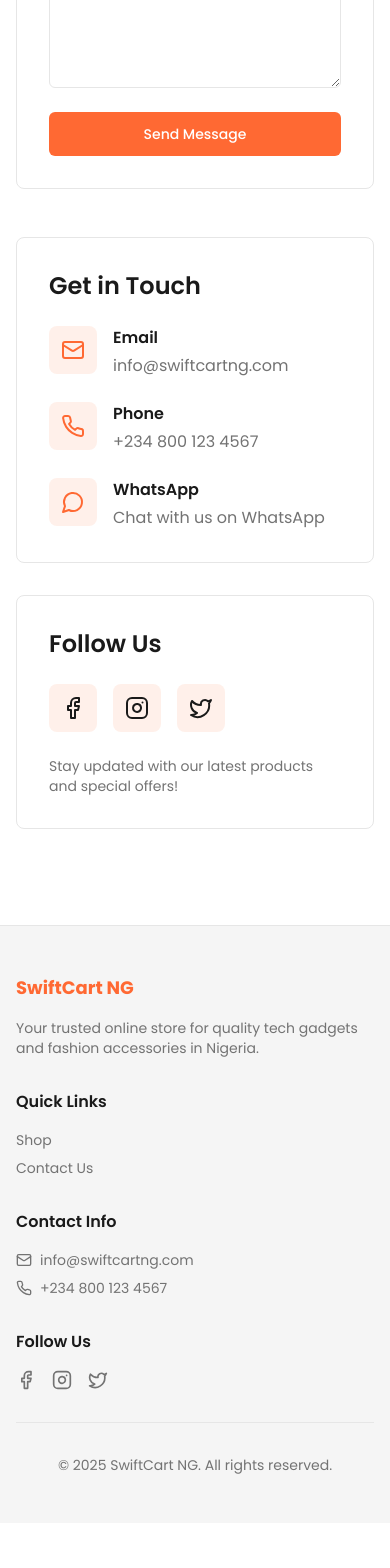
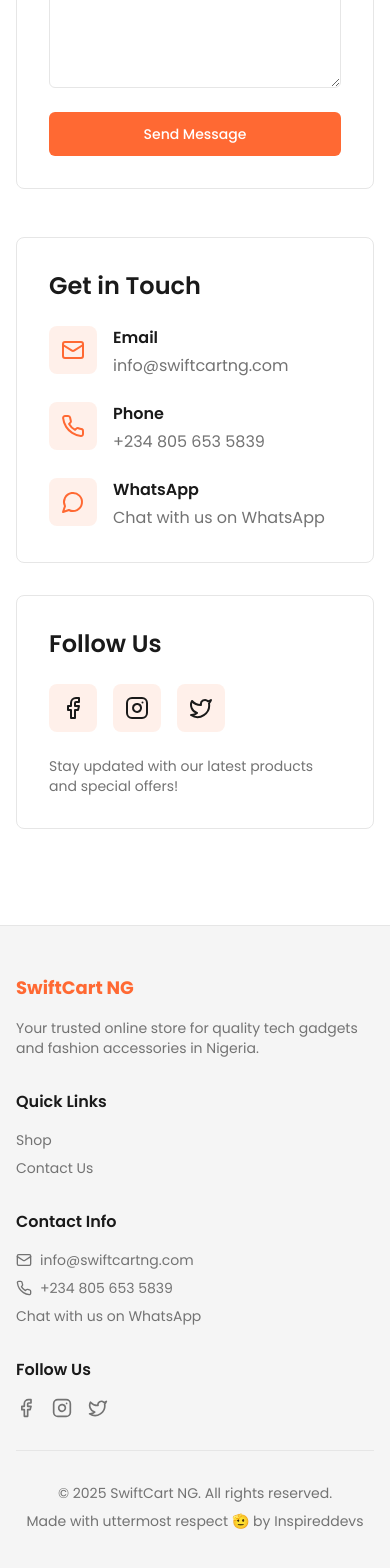
Before and after one commit to InspiredDevs/SwiftCartNG, a React (Vite) app: page /contact in a window 390 px wide. Shown: the part 620-2188 px from the top of the page. Before the commit the page ends 2143 px from the top, so only its background shows below. Built offline with nearby package versions, Linux system fonts and the light colour scheme; the HTML template or start-up script is replaced by a standard one.

Commit message:
Update contact page and footer
Modify the contact page to include the new phone number and WhatsApp link. Update the footer to include the new phone number, a WhatsApp chat link, and the "Made with uttermost respect by Inspireddevs" credit with a link.

```diff
--- a/src/components/Footer.tsx
+++ b/src/components/Footer.tsx
@@ -37,7 +37,10 @@ const Footer = () => {
               </li>
               <li className="flex items-center gap-2">
                 <Phone className="h-4 w-4" />
-                <span>+234 800 123 4567</span>
+                <span>+234 805 653 5839</span>
+              </li>
+              <li className="flex items-center gap-2">
+                <span>Chat with us on WhatsApp</span>
               </li>
             </ul>
           </div>
@@ -78,6 +81,17 @@ const Footer = () => {
 
         <div className="border-t border-border mt-8 pt-8 text-center text-sm text-muted-foreground">
           <p>&copy; {new Date().getFullYear()} SwiftCart NG. All rights reserved.</p>
+          <p className="mt-2">
+            Made with uttermost respect 🫡 by{" "}
+            <a
+              href="https://inspireddevs.vercel.app"
+              target="_blank"
+              rel="noopener noreferrer"
+              className="hover:text-primary transition-colors"
+            >
+              Inspireddevs
+            </a>
+          </p>
         </div>
       </div>
     </footer>
--- a/src/pages/Contact.tsx
+++ b/src/pages/Contact.tsx
@@ -25,7 +25,7 @@ const Contact = () => {
     setFormData({ name: "", email: "", message: "" });
   };
 
-  const whatsappNumber = "2348001234567";
+  const whatsappNumber = "2348056535839";
   const whatsappMessage = "Hi! I'd like to inquire about your products.";
 
   return (
@@ -111,10 +111,10 @@ const Contact = () => {
                   <div>
                     <h3 className="font-semibold mb-1">Phone</h3>
                     <a
-                      href="tel:+2348001234567"
+                      href="tel:+2348056535839"
                       className="text-muted-foreground hover:text-primary transition-colors"
                     >
-                      +234 800 123 4567
+                      +234 805 653 5839
                     </a>
                   </div>
                 </div>
```
